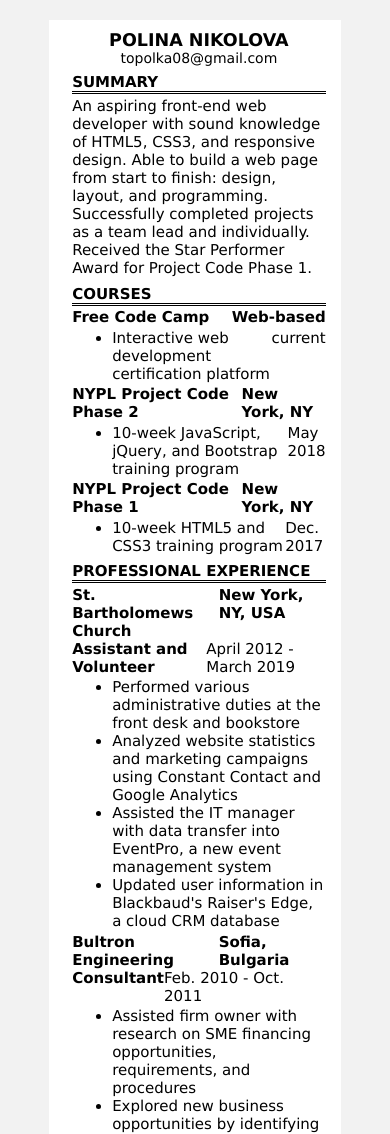
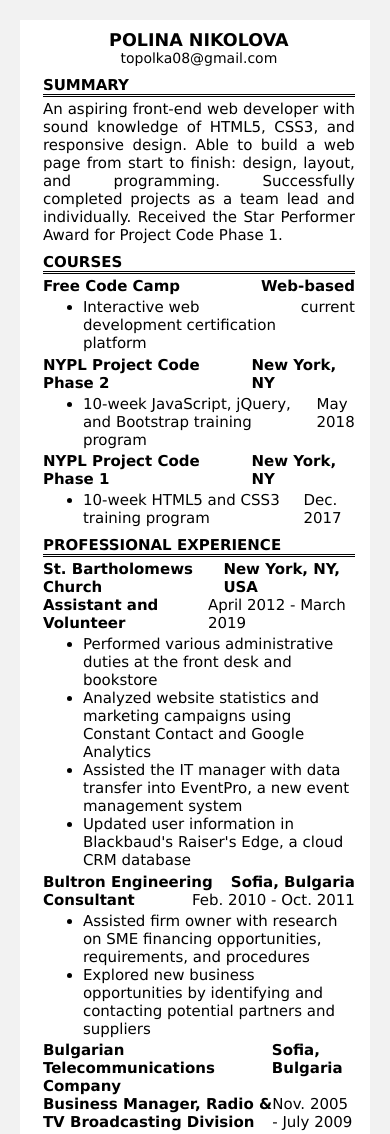
Before and after one commit to polina08/Resume, a plain HTML site: page index.html in a window 390 px wide. Shown: the top 1134 px of the page. Drawn offline with Linux system fonts and the light colour scheme.

Commit message:
Add files via upload

```diff
--- a/css/index.css
+++ b/css/index.css
@@ -1,34 +1,68 @@
-html,body{background-color:#f2f2f2;font:15px Verdana;}
-*{margin:0px;}
+html,
+body {
+    background-color: #f2f2f2;
+    font: 15px Verdana;
+}
+
+* {
+    margin: 0px;
+}
 
 
-#resbox{
-    width:65%;background-color:#ffffff;
-    margin:auto;margin-top:5%;margin-bottom:3%;
-    padding:2% 4% 4% 6%;
-}
-#contact{
-    display:flex;justify-content:center;align-items:center;
-    flex-direction:column;margin-top:1%;
-    border:dotted none;
-}
-#mail{
-    font-size:14px;
+#resbox {
+    width: 65%;
+    background-color: #ffffff;
+    margin: auto;
+    margin-top: 5%;
+    margin-bottom: 3%;
+    padding: 2% 4% 4% 6%;
 }
 
-.margin0{
-  margin-top:0px;
+#contact {
+    display: flex;
+    justify-content: center;
+    align-items: center;
+    flex-direction: column;
+    margin-top: 1%;
 }
-.caps{
-    margin-top:3%;border-bottom-style: double;
+
+#mail {
+    font-size: 14px;
 }
-.date{
-    display:flex;justify-content:space-between;
-    border:dotted none;
+
+#summary {
+    text-align: justify;
 }
-.place{
-    font-weight:bold;
+
+.margin0 {
+    margin-top: 0px;
 }
-h4,p, ul{
-    margin-top:1%;
+
+.caps {
+    margin-top: 3%;
+    border-bottom-style: double;
 }
+
+.date {
+    display: flex;
+    justify-content: space-between;
+}
+
+.place {
+    font-weight: bold;
+}
+
+h4,
+p,
+ul {
+    margin-top: 1%;
+}
+
+@media only screen and (max-width:960px) {
+
+    #resbox {
+        width: 80%;
+
+    }
+
+}
--- a/index.html
+++ b/index.html
@@ -1,94 +1,125 @@
 <!DOCTYPE html>
 <html>
+
 <head>
     <title>Resume</title>
     <link rel="stylesheet" href='css/index.css'>
 </head>
+
 <body>
     <div id='resbox'>
         <div id='contact'>
             <h3>POLINA NIKOLOVA</h3>
-        <p id='mail'class='margin0'>topolka08@gmail.com</p>
+            <p id='mail' class='margin0'>topolka08@gmail.com</p>
         </div>
-<!--summary====================================================================-->
+<!--summary===============================================================================================-->
         <h4 class='caps'>SUMMARY</h4>
 
-        <p>An aspiring front-end web developer with sound knowledge of HTML5,
-        CSS3, and responsive design. Able to build a web page from start to
-        finish: design, layout, and programming. Successfully completed
-        projects as a team lead and individually. Received the Star Performer
-        Award for Project Code Phase 1.</p>
-<!--courses=======================================================================-->
+        <p id='summary'>An aspiring front-end web developer with sound knowledge of HTML5,
+        CSS3, and responsive design. Able to build a web page from start to finish: design,
+        layout, and programming. Successfully completed projects as a team lead and individually.
+        Received the Star Performer Award for Project Code Phase 1.</p>
+<!--courses================================================================================================-->
         <h4 class='caps'>COURSES</h4>
 
-            <div class='date'><h4>Free Code Camp</h4><p class='place'>Web-based</p></div>
-           <div class='date'> <ul>
+        <div class='date'>
+            <h4>Free Code Camp</h4>
+            <p class='place'>Web-based</p>
+        </div>
+        <div class='date'>
+            <ul>
                 <li>Interactive web development certification platform</li>
             </ul>
-            <p>current</p></div>
-           <div class='date'> <h4>NYPL Project Code Phase 2</h4><h4 class='place'>New York, NY</h4></div>
-           <div class='date'> <ul>
+            <p>current</p>
+        </div>
+        <div class='date'>
+            <h4>NYPL Project Code Phase 2</h4>
+            <h4 class='place'>New York, NY</h4>
+        </div>
+        <div class='date'>
+            <ul>
                 <li>10-week JavaScript, jQuery, and Bootstrap training program</li>
             </ul>
-            <p>May 2018</p></div>
-           <div class='date'> <h4>NYPL Project Code Phase 1</h4><p class='place'>New York, NY</p></div>
-           <div class='date'> <ul>
+            <p>May 2018</p>
+        </div>
+        <div class='date'>
+            <h4>NYPL Project Code Phase 1</h4>
+            <p class='place'>New York, NY</p>
+        </div>
+        <div class='date'>
+            <ul>
                 <li>10-week HTML5 and CSS3 training program</li>
-            </ul><p>Dec. 2017</p></div>
-<!--experience==============================================================-->
+            </ul>
+            <p>Dec. 2017</p>
+        </div>
+<!--experience=====================================================================================-->
         <h4 class='caps'>PROFESSIONAL EXPERIENCE</h4>
 
-           <div class='date'> <h4>St. Bartholomews Church</h4><p class='place'>New York, NY, USA</p></div>
-           <div class='date'> <h4 class='margin0'>Assistant and Volunteer</h4><p class='margin0'>April 2012 - March 2019</p></div>
+        <div class='date'>
+            <h4>St. Bartholomews Church</h4>
+            <p class='place'>New York, NY, USA</p>
+        </div>
+        <div class='date'>
+            <h4 class='margin0'>Assistant and Volunteer</h4>
+            <p class='margin0'>April 2012 - March 2019</p>
+        </div>
         <ul>
-                <li>Performed various administrative duties at the front desk
-                and bookstore</li>
-                <li>Analyzed website statistics and marketing campaigns
-                using Constant Contact and Google Analytics </li>
-                <li>Assisted the IT manager with data transfer into
-                EventPro, a new event management system</li>
-                <li>Updated user information in Blackbaud's Raiser's Edge,
-                a cloud CRM database</li>
+            <li>Performed various administrative duties at the front desk and bookstore</li>
+            <li>Analyzed website statistics and marketing campaigns using Constant Contact and Google Analytics </li>
+            <li>Assisted the IT manager with data transfer into EventPro, a new event management system</li>
+            <li>Updated user information in Blackbaud's Raiser's Edge, a cloud CRM database</li>
         </ul>
-           <div class='date'> <h4>Bultron Engineering</h4><p class='place'>Sofia, Bulgaria</p></div>
-           <div class='date'> <h4 class='margin0'>Consultant</h4><p class='margin0'>Feb. 2010 - Oct. 2011</p></div>
+        <div class='date'>
+            <h4>Bultron Engineering</h4>
+            <p class='place'>Sofia, Bulgaria</p>
+        </div>
+        <div class='date'>
+            <h4 class='margin0'>Consultant</h4>
+            <p class='margin0'>Feb. 2010 - Oct. 2011</p>
+        </div>
         <ul>
-                <li>Assisted firm owner with research on SME financing opportunities,
-                requirements, and procedures</li>
-                <li>Explored new business opportunities by identifying and
-                contacting potential partners and suppliers</li>
+            <li>Assisted firm owner with research on SME financing opportunities, requirements, and procedures</li>
+            <li>Explored new business opportunities by identifying and contacting potential partners and suppliers</li>
         </ul>
-           <div class='date'> <h4>Bulgarian Telecommunications Company</h4><p class='place'>Sofia, Bulgaria</p></div>
-           <div class='date'> <h4 class='margin0'>Business Manager, Radio & TV Broadcasting Division</h4><p class='margin0'>Nov. 2005 - July 2009</p></div>
+        <div class='date'>
+            <h4>Bulgarian Telecommunications Company</h4>
+            <p class='place'>Sofia, Bulgaria</p>
+        </div>
+        <div class='date'>
+            <h4 class='margin0'>Business Manager, Radio & TV Broadcasting Division</h4>
+            <p class='margin0'>Nov. 2005 - July 2009</p>
+        </div>
         <ul>
-                <li>Participated in budgeting, capital investment NPV valuations,
-                and financial performance analysis</li>
+            <li>Participated in budgeting, capital investment NPV valuations, and financial performance analysis</li>
             <li>Contributed to the development of new services and business opportunities</li>
-                <li>Managed key client relationships, proposed customer policy and pricing,
-                led contract negotiations</li>
+            <li>Managed key client relationships, proposed customer policy and pricing, led contract negotiations</li>
             <li>Improved and introduced new processes and systems for internal accountability</li>
         </ul>
-            <div class='date'><h4>Bulgarian Telecommunications Company</h4><p class='place'>Sofia, Bulgaria</p></div>
-           <div class='date'> <h4 class='margin0'>Project Manager, Executive Office</h4><p class='margin0'>Oct. 2004 - Nov. 2005</p></div>
+        <div class='date'>
+            <h4>Bulgarian Telecommunications Company</h4>
+            <p class='place'>Sofia, Bulgaria</p>
+        </div>
+        <div class='date'>
+            <h4 class='margin0'>Project Manager, Executive Office</h4>
+            <p class='margin0'>Oct. 2004 - Nov. 2005</p>
+        </div>
         <ul>
-                <li>Provided administrative support to the CEO, including research
-                and project management</li>
-                <li>Helped Purchasing & Logistics to restructure procedures and
-                select and setup new systems</li>
-                <li>Developed and implemented a country-wide on-line office supplies
-                process; saved $100K/year</li>
+            <li>Provided administrative support to the CEO, including research and project management</li>
+            <li>Helped Purchasing & Logistics to restructure procedures and select and setup new systems</li>
+            <li>Developed and implemented a country-wide on-line office supplies process; saved $100K/year</li>
         </ul>
-<!--education==================================================================-->
+<!--education========================================================================================================-->
         <h4 class='caps'>EDUCATION</h4>
 
         <p><b>Clark University</b>, MBA</p>
         <p><strong>University of National and World Economy</strong>, Bachelor in Business</p>
 
-            <!--skills===================================================================-->
+<!--skills============================================================================================================-->
         <h4 class='caps'>SKILLS</h4>
 
         <p><b>Languages</b>: Fluent in English and Bulgarian; Proficient in German and Russian </p>
         <p><b>Technical Skills</b>: MS Office, HTML5, CSS3, Bootstrap, jQuery JavaScript, GitHub, Google Analytics</p>
     </div>
 </body>
+
 </html>
```
Lines whose indentation alone changed are shown as unchanged.
